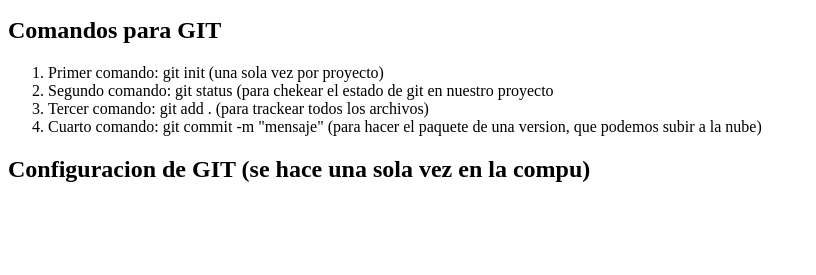
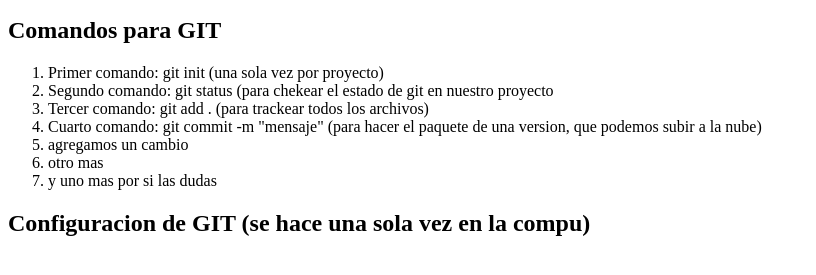
Before and after one commit to AndresACejas/nucbaGIT, a plain HTML site: page index.html in a window 1280 px wide. Shown: the part 87-362 px from the top of the page, without its empty margins (0-816 px from the left). Drawn offline with Linux system fonts and the light colour scheme.

Commit message:
index.html

```diff
--- a/index.html
+++ b/index.html
@@ -16,7 +16,13 @@
         <li>Segundo comando: git status (para chekear el estado de git en nuestro proyecto</li>
         <li>Tercer comando: git add . (para trackear todos los archivos)</li>
         <li>Cuarto comando: git commit -m "mensaje" (para hacer el paquete de una version, que podemos subir a la nube)</li>
-    </ol>
+         <li>agregamos un cambio</li>
+        <li>otro mas</li>
+        <li>y uno mas por si las dudas</li>
+
+
+
+        </ol>
 
     <h2>Configuracion de GIT (se hace una sola vez en la compu)</h2>
 
```
